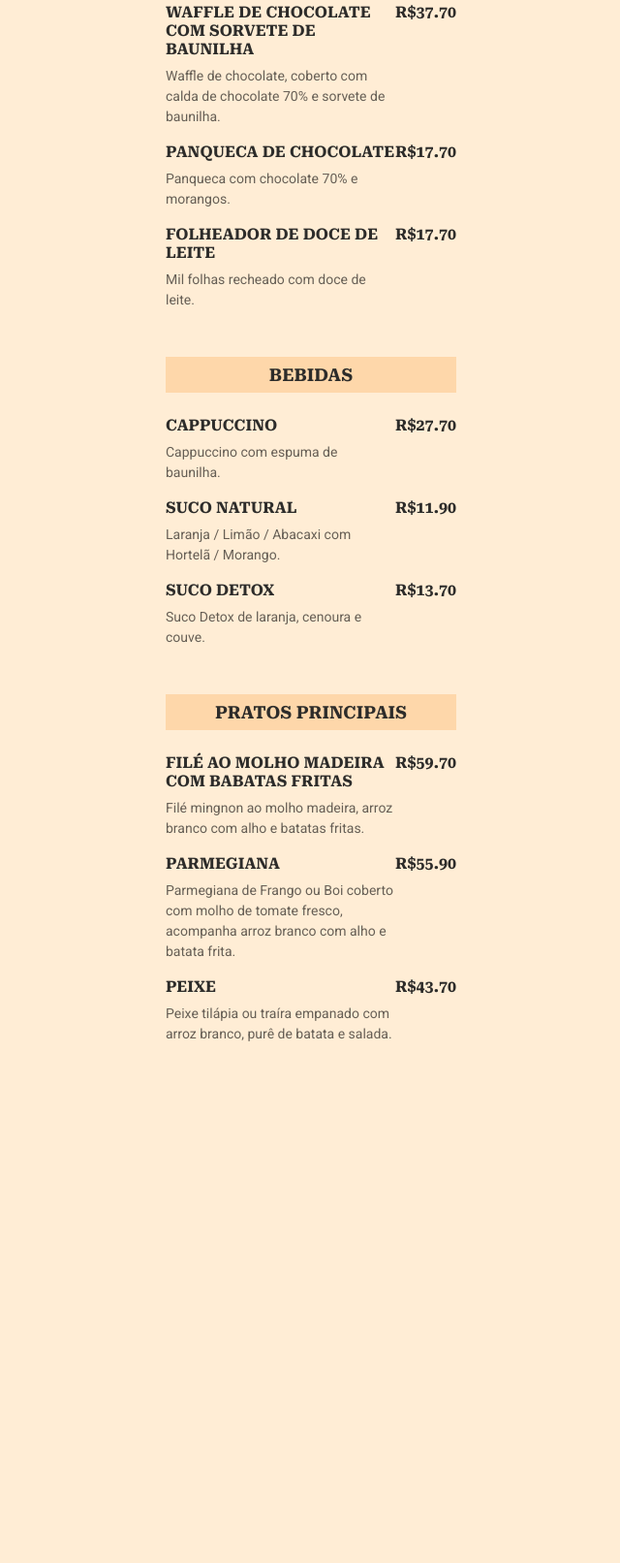
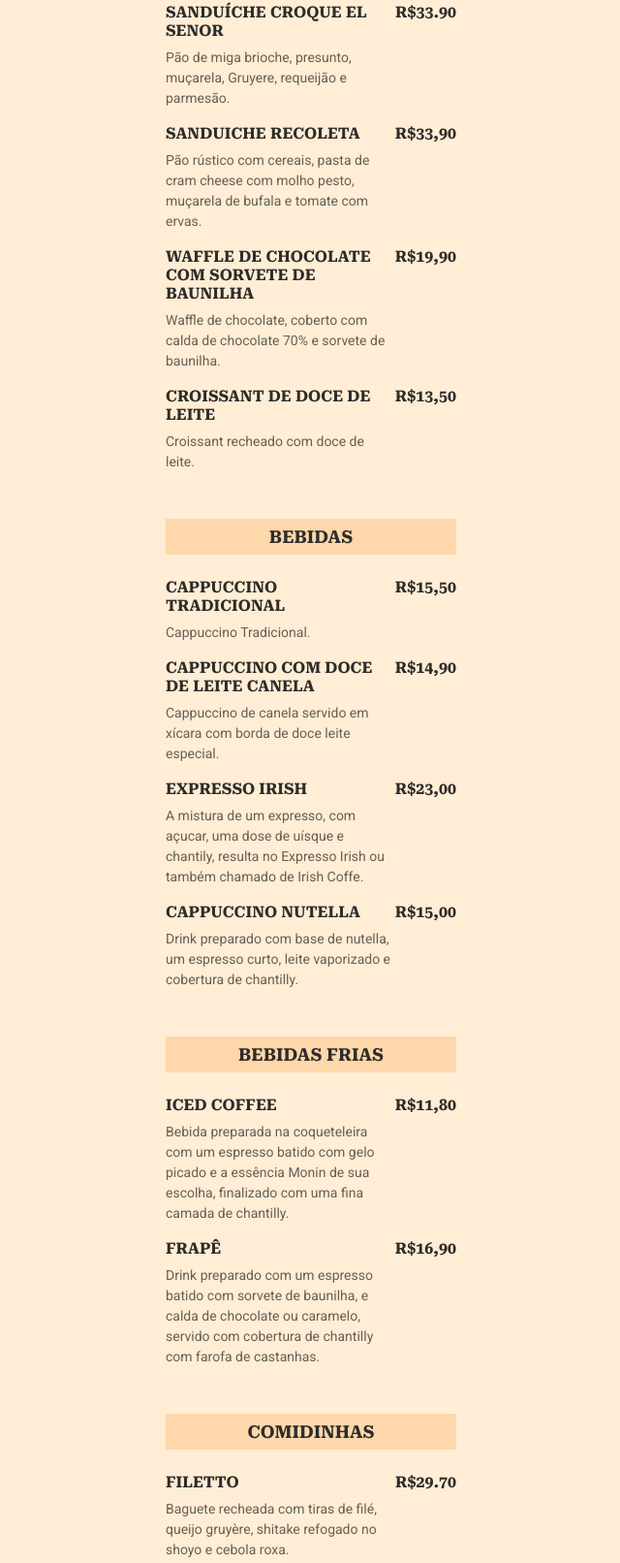
Before and after one commit to thiagofeldner/Maratona-explorer-3, a plain HTML site: page index.html in a window 1280 px wide. Shown: the part 178-1790 px from the top of the page at 97% size, without its empty margins (319-959 px from the left). Before the commit the page ends 1303 px from the top, so only its background shows below. Drawn offline with Linux system fonts and the light colour scheme.

Commit message:
Alterações no cardápio
Realizado alterações no cardápio.

```diff
--- a/index.html
+++ b/index.html
@@ -20,35 +20,47 @@
     <ul>
       <li>
         <div class="details">
+          <h3>SANDUÍCHE CROQUE EL SENOR</h3>
+          <p class="description">
+            Pão de miga brioche, presunto, muçarela, Gruyere, requeijão e parmesão.
+          </p>
+        </div>
+        <strong class="price">
+          R$33.90
+        </strong>
+      </li>
+      <li>
+        <div class="details">
+          <h3>SANDUICHE RECOLETA</h3>
+          <p class="description">
+            Pão rústico com cereais, pasta de cram cheese com molho pesto, muçarela de bufala e tomate com ervas.
+          </p>
+        </div>
+        <strong class="price">
+          R$33,90
+        </strong>
+      </li>
+      <li>
+        <div class="details">
           <h3>Waffle de chocolate com sorvete de baunilha</h3>
           <p class="description">
             Waffle de chocolate, coberto com calda de chocolate 70% e sorvete de baunilha.
           </p>
         </div>
         <strong class="price">
-          R$37.70
+          R$19,90
         </strong>
       </li>
+
       <li>
         <div class="details">
-          <h3>Panqueca de Chocolate</h3>
+          <h3>Croissant de Doce de Leite</h3>
           <p class="description">
-            Panqueca com chocolate 70% e morangos.
+            Croissant recheado com doce de leite.
           </p>
         </div>
         <strong class="price">
-          R$17.70
-        </strong>
-      </li>
-      <li>
-        <div class="details">
-          <h3>Folheador de Doce de Leite</h3>
-          <p class="description">
-            Mil folhas recheado com doce de leite.
-          </p>
-        </div>
-        <strong class="price">
-          R$17.70
+          R$13,50
         </strong>
       </li>
     </ul>
@@ -59,77 +71,126 @@
     <ul>
       <li>
         <div class="details">
-          <h3>Cappuccino</h3>
+          <h3>Cappuccino Tradicional</h3>
           <p class="description">
-            Cappuccino com espuma de baunilha.
+            Cappuccino Tradicional.
           </p>
         </div>
         <strong class="price">
-          R$27.70
+          R$15,50
         </strong>
       </li>
 
       <li>
         <div class="details">
-          <h3>Suco Natural</h3>
+          <h3>Cappuccino com Doce de Leite Canela</h3>
           <p class="description">
-            Laranja / Limão / Abacaxi com Hortelã / Morango.
+            Cappuccino de canela servido em xícara com borda de doce leite especial.
           </p>
         </div>
         <strong class="price">
-          R$11.90
+          R$14,90
         </strong>
       </li>
       <li>
         <div class="details">
-          <h3>Suco Detox</h3>
+          <h3>Expresso Irish</h3>
           <p class="description">
-            Suco Detox de laranja, cenoura e couve.
+            A mistura de um expresso, com açucar, uma dose de uísque e chantily, resulta no Expresso Irish ou também chamado de Irish Coffe.
           </p>
         </div>
         <strong class="price">
-          R$13.70
+          R$23,00
+        </strong>
+      </li>
+      <li>
+        <div class="details">
+          <h3>Cappuccino Nutella</h3>
+          <p class="description">
+            Drink preparado com base de nutella, um espresso curto, leite vaporizado e cobertura de chantilly.
+          </p>
+        </div>
+        <strong class="price">
+          R$15,00
+        </strong>
+      </li>
+    </ul>
+  </section>
+  <section>
+    <h2>Bebidas Frias</h2>
+    <ul>
+      <li>
+        <div class="details">
+          <h3>Iced Coffee</h3>
+          <p class="description">
+            Bebida preparada na coqueteleira com um espresso batido com gelo picado e a essência Monin de sua escolha, finalizado com uma fina camada de chantilly.
+          </p>
+        </div>
+        <strong class="price">
+          R$11,80
+        </strong>
+      </li>
+
+      <li>
+        <div class="details">
+          <h3>Frapê</h3>
+          <p class="description">
+            Drink preparado com um espresso batido com sorvete de baunilha, e calda de chocolate ou caramelo, servido com cobertura de chantilly com farofa de castanhas.
+          </p>
+        </div>
+        <strong class="price">
+          R$16,90
         </strong>
       </li>
     </ul>
   </section>
 
   <section>
-    <h2>Pratos Principais</h2>
+    <h2>Comidinhas</h2>
     <ul>
       <li>
         <div class="details">
-          <h3>Filé ao molho Madeira com babatas fritas</h3>
+          <h3>Filetto</h3>
           <p class="description">
-            Filé mingnon ao molho madeira, arroz branco com alho e batatas fritas.
+            Baguete recheada com tiras de filé, queijo gruyère, shitake refogado no shoyo e cebola roxa.
           </p>
         </div>
         <strong class="price">
-          R$59.70
+          R$29.70
         </strong>
       </li>
 
       <li>
         <div class="details">
-          <h3>Parmegiana</h3>
+          <h3>Antepasto Rapport</h3>
           <p class="description">
-            Parmegiana de Frango ou Boi coberto com molho de tomate fresco,
-            acompanha arroz branco com alho e batata frita.
+            Combinação para compartilhar com terrine de salmão defumado, caponata italiana, fatias de gruyere, grissini e focaccia.
           </p>
         </div>
         <strong class="price">
-          R$55.90
+          R$33.00
         </strong>
       </li>
       <li>
         <div class="details">
-          <h3>Peixe</h3>
+          <h3>Bruschetta Gourmet</h3>
           <p class="description">
-            Peixe tilápia ou traíra empanado com arroz branco, purê de batata e salada.
+            Duas unidades no pão italiano com geleia de pimenta, queijo brie e tiras de Parma ao pesto da casa.
           </p>
         </div>
         <strong class="price">
-          R$43.70
+          R$16.70
+        </strong>
+      </li>
+      <li>
+        <div class="details">
+          <h3>Bruschetta Clássica</h3>
+          <p class="description">
+            Duas unidades no pão italiano com cubos de tomate marinados no balsâmico, azeite e manjericão, com cubos de mozarela e toques de pesto da casa.
+          </p>
+        </div>
+        <strong class="price">
+          R$14.70
         </strong>
       </li>
     </ul>
```
